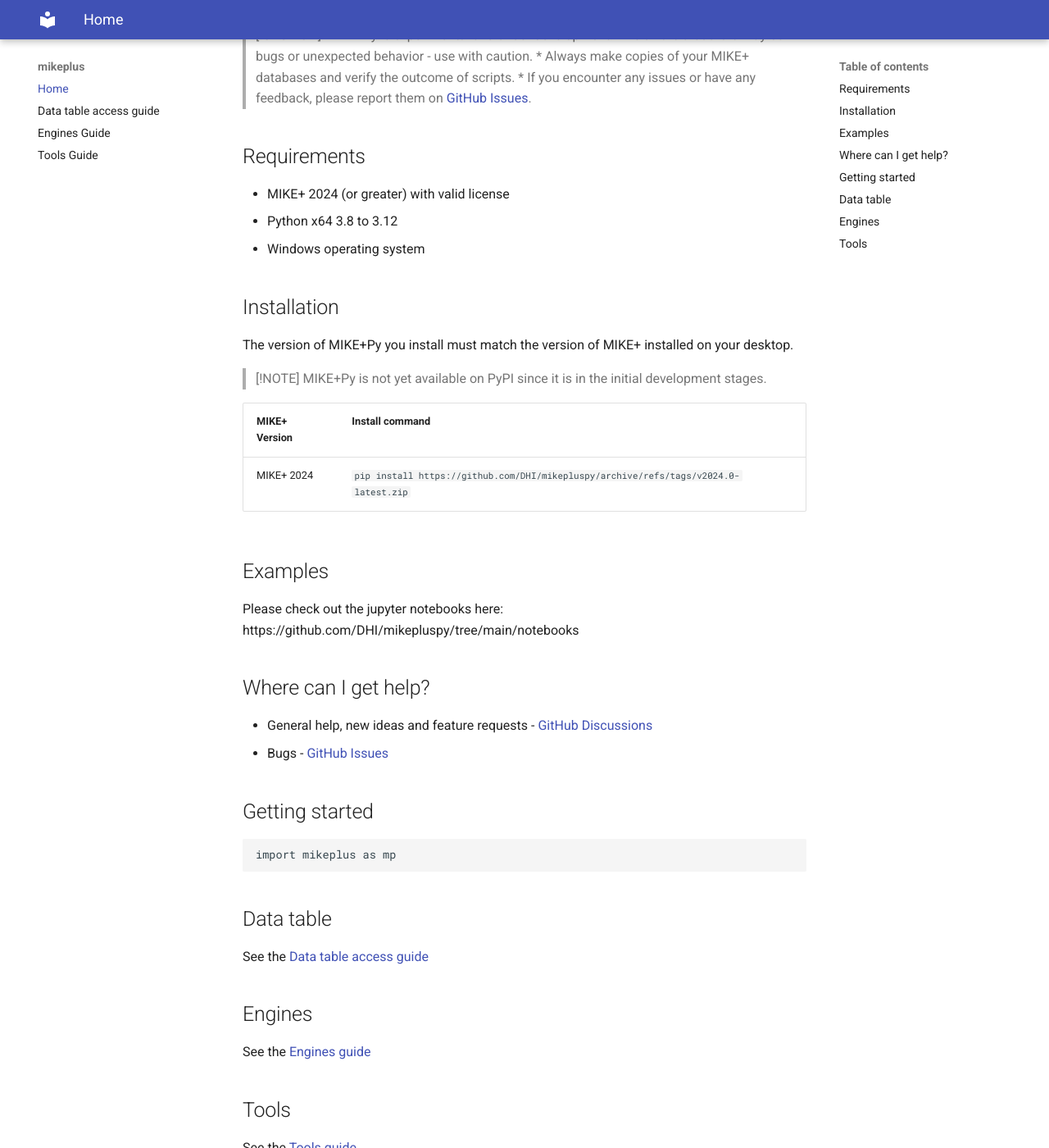
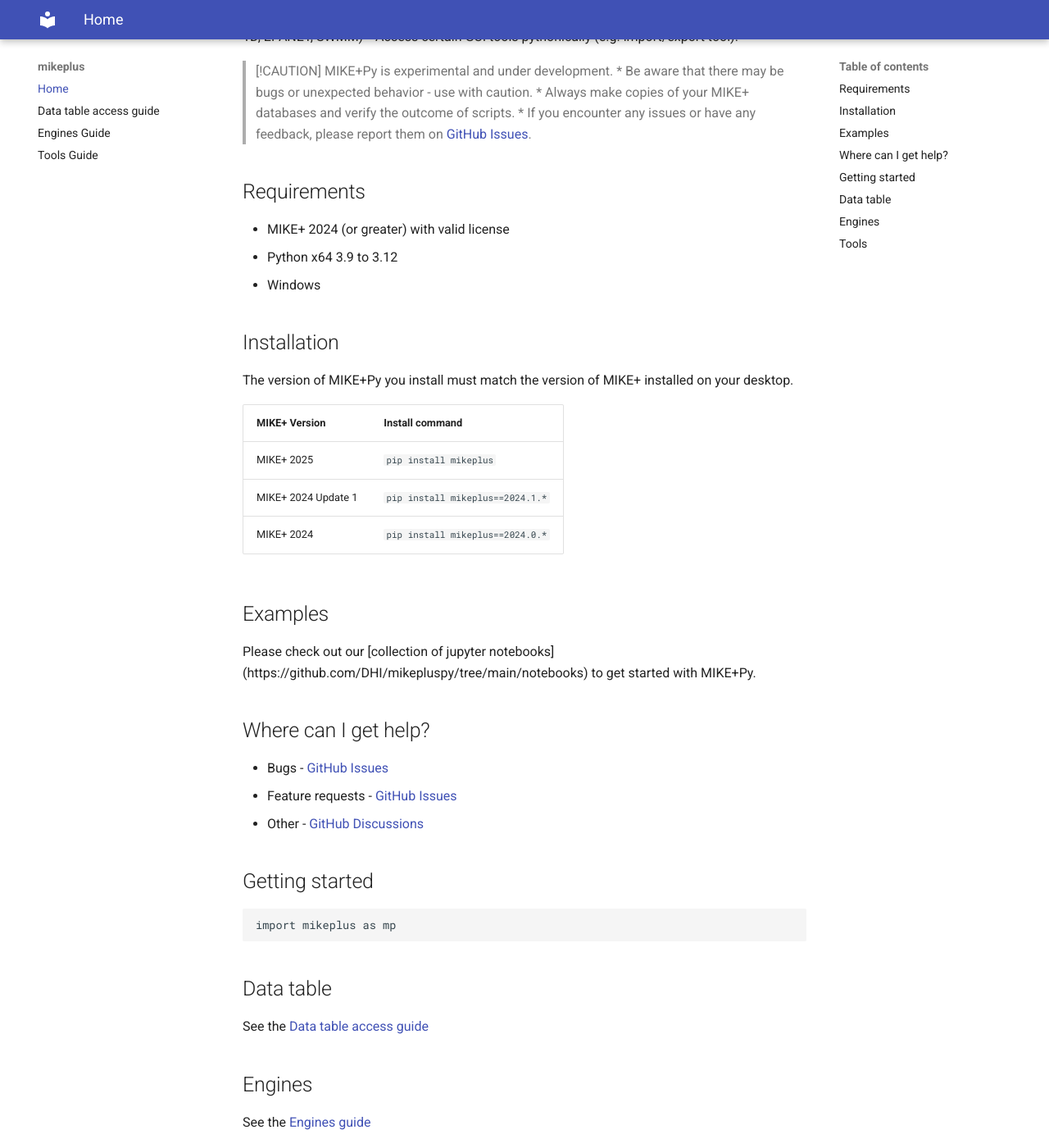
Before and after one commit to DHI/mikepluspy, an MkDocs documentation site: the page built from docs/index.md, in a window 1280 px wide and 1400 px high, scrolled down 439 px. Shown: the whole window at 82% size. Built offline with MkDocs 1.6.1 and Material for MkDocs 9.7.7, drawn with Linux system fonts in a browser that asks for light colours.

Commit message:
Solve documentation build error.

```diff
--- a/docs/index.md
+++ b/docs/index.md
@@ -14,27 +19,27 @@ MIKE+Py is a python interface for MIKE+. Its main features include:
 
 ## Requirements
 * MIKE+ 2024 (or greater) with valid license
-* Python x64 3.8 to 3.12
-* Windows operating system
+* Python x64 3.9 to 3.12
+* Windows
 
 ## Installation
 
 The version of MIKE+Py you install must match the version of MIKE+ installed on your desktop.
 
-> [!NOTE]
-> MIKE+Py is not yet available on PyPI since it is in the initial development stages.
-
 | MIKE+ Version | Install command|
 |:--------------|:---------------|
-| MIKE+ 2024    | `pip install https://github.com/DHI/mikepluspy/archive/refs/tags/v2024.0-latest.zip` |
+| MIKE+ 2025 | `pip install mikeplus` |
+| MIKE+ 2024 Update 1 | `pip install mikeplus==2024.1.*` |
+| MIKE+ 2024 | `pip install mikeplus==2024.0.*` |
 
 
 ## Examples
-Please check out the jupyter notebooks here: https://github.com/DHI/mikepluspy/tree/main/notebooks
+Please check out our [collection of jupyter notebooks] (https://github.com/DHI/mikepluspy/tree/main/notebooks) to get started with MIKE+Py.
 
 ## Where can I get help?
-* General help, new ideas and feature requests - [GitHub Discussions](http://github.com/DHI/mikepluspy/discussions)
 * Bugs - [GitHub Issues](https://github.com/DHI/mikepluspy/issues)
+* Feature requests - [GitHub Issues](https://github.com/DHI/mikepluspy/issues)
+* Other - [GitHub Discussions](http://github.com/DHI/mikepluspy/discussions)
 
 
 ## Getting started
```
Also changed, not shown: other parts of docs/index.md (+5 -0 lines), 1 other file.
